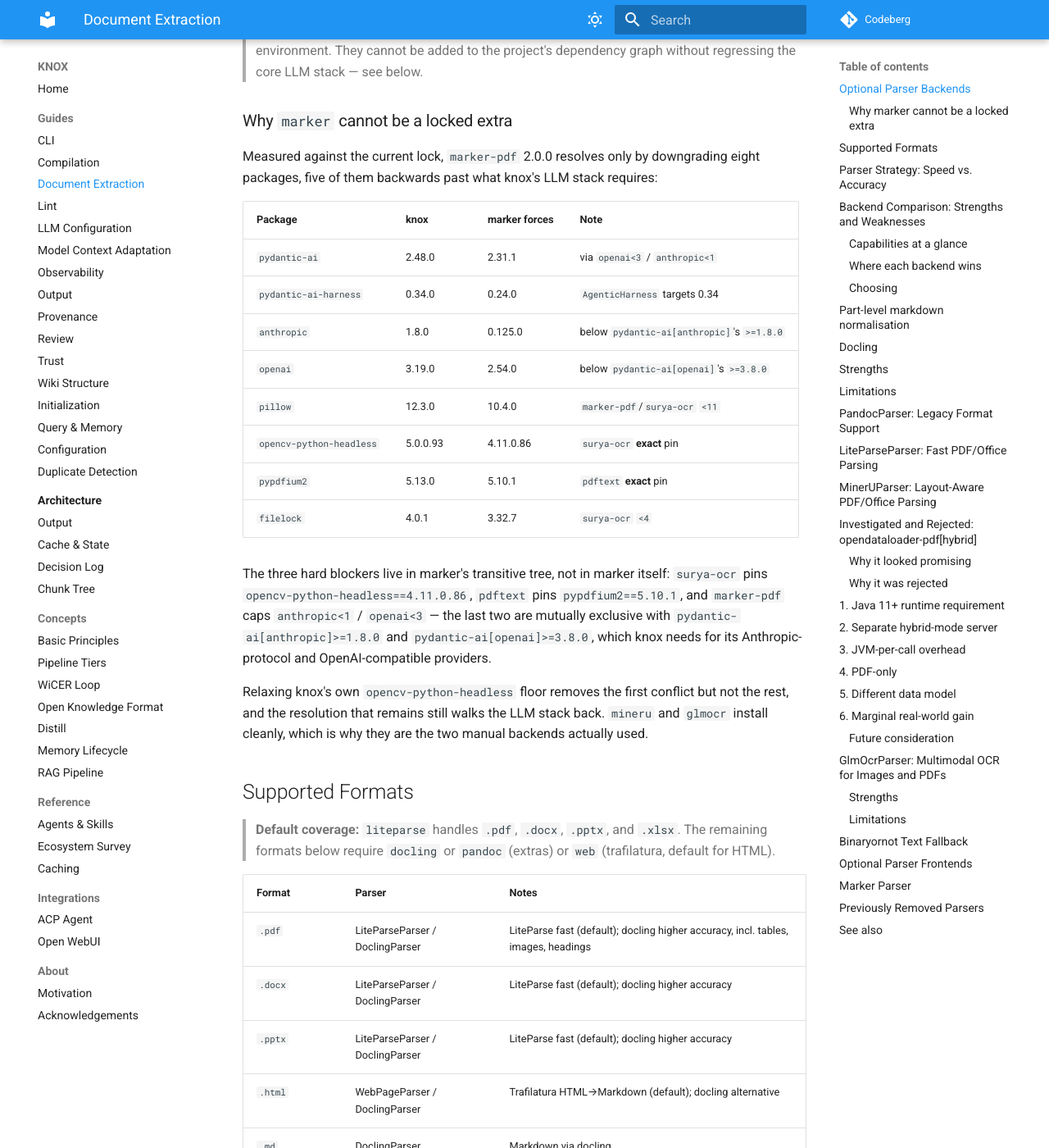
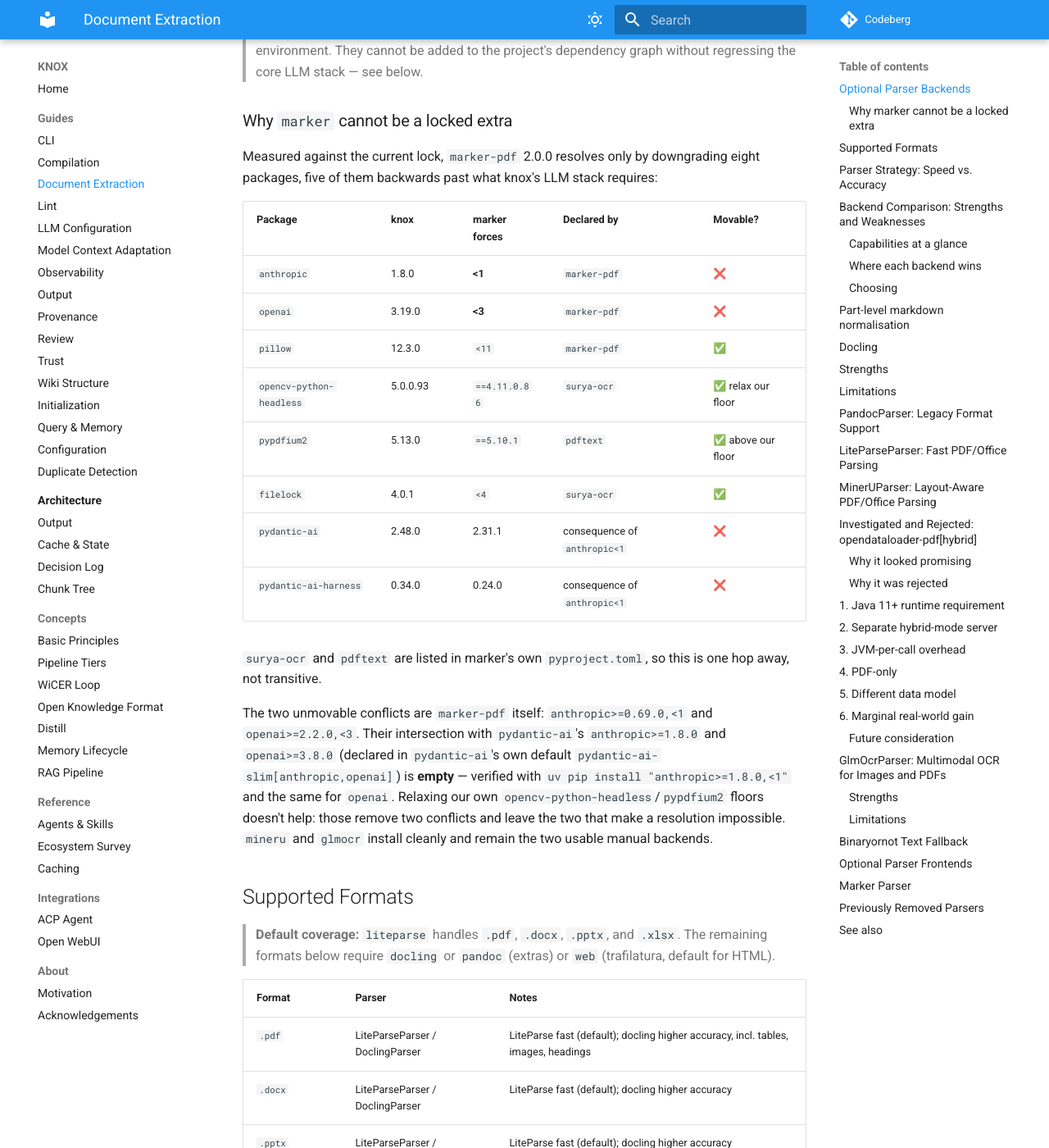
Before and after one commit to jr2804/kompend, an MkDocs documentation site: the page built from docs/guides/document-extraction.md, in a window 1280 px wide and 1400 px high, scrolled down 1141 px. Shown: the whole window at 82% size. Built offline with MkDocs 1.6.1 and Material for MkDocs 9.7.7, drawn with Linux system fonts in a browser that asks for light colours; some of the changed text lies outside the part shown.

Commit message:
docs(parsers): correct marker conflict attribution
The previous commit said the hard blockers "live in marker's transitive tree,
not in marker itself". Wrong: marker-pdf 2.0.0 declares anthropic>=0.69.0,<1
and openai>=2.2.0,<3 directly in its own pyproject.toml, and those are the two
unmovable conflicts — their intersection with pydantic-ai's anthropic>=1.8.0
and openai>=3.8.0 (from pydantic-ai-slim[anthropic,openai], in pydantic-ai's
default deps) is empty.

opencv-python-headless, pypdfium2 and filelock are genuinely one hop down:
surya-ocr 0.22.1 and pdftext 0.7.1 are both named in marker's own file and
carry the exact pins. The pydantic-ai / harness downgrades are downstream
consequences of the anthropic<1 cap, not independent conflicts.

Table now separates "declared by" from "movable", and the prose states that
relaxing our own opencv/pypdfium2 floors removes two conflicts and leaves the
two that make resolution impossible.

```diff
--- a/docs/guides/document-extraction.md
+++ b/docs/guides/document-extraction.md
@@ -58,28 +58,29 @@ Measured against the current lock, `marker-pdf` 2.0.0 resolves only by
 downgrading eight packages, five of them backwards past what knox's LLM stack
 requires:
 
-| Package | knox | marker forces | Note |
-|---------|------|---------------|------|
-| `pydantic-ai` | 2.48.0 | 2.31.1 | via `openai<3` / `anthropic<1` |
-| `pydantic-ai-harness` | 0.34.0 | 0.24.0 | `AgenticHarness` targets 0.34 |
-| `anthropic` | 1.8.0 | 0.125.0 | below `pydantic-ai[anthropic]`'s `>=1.8.0` |
-| `openai` | 3.19.0 | 2.54.0 | below `pydantic-ai[openai]`'s `>=3.8.0` |
-| `pillow` | 12.3.0 | 10.4.0 | `marker-pdf`/`surya-ocr` `<11` |
-| `opencv-python-headless` | 5.0.0.93 | 4.11.0.86 | `surya-ocr` **exact** pin |
-| `pypdfium2` | 5.13.0 | 5.10.1 | `pdftext` **exact** pin |
-| `filelock` | 4.0.1 | 3.32.7 | `surya-ocr` `<4` |
+| Package | knox | marker forces | Declared by | Movable? |
+|---------|------|---------------|-------------|----------|
+| `anthropic` | 1.8.0 | **<1** | `marker-pdf` | ❌ |
+| `openai` | 3.19.0 | **<3** | `marker-pdf` | ❌ |
+| `pillow` | 12.3.0 | `<11` | `marker-pdf` | ✅ |
+| `opencv-python-headless` | 5.0.0.93 | `==4.11.0.86` | `surya-ocr` | ✅ relax our floor |
+| `pypdfium2` | 5.13.0 | `==5.10.1` | `pdftext` | ✅ above our floor |
+| `filelock` | 4.0.1 | `<4` | `surya-ocr` | ✅ |
+| `pydantic-ai` | 2.48.0 | 2.31.1 | consequence of `anthropic<1` | ❌ |
+| `pydantic-ai-harness` | 0.34.0 | 0.24.0 | consequence of `anthropic<1` | ❌ |
 
-The three hard blockers live in marker's transitive tree, not in marker itself:
-`surya-ocr` pins `opencv-python-headless==4.11.0.86`, `pdftext` pins
-`pypdfium2==5.10.1`, and `marker-pdf` caps `anthropic<1` / `openai<3` — the
-last two are mutually exclusive with `pydantic-ai[anthropic]>=1.8.0` and
-`pydantic-ai[openai]>=3.8.0`, which knox needs for its Anthropic-protocol and
-OpenAI-compatible providers.
+`surya-ocr` and `pdftext` are listed in marker's own `pyproject.toml`, so this
+is one hop away, not transitive.
 
-Relaxing knox's own `opencv-python-headless` floor removes the first conflict
-but not the rest, and the resolution that remains still walks the LLM stack
-back. `mineru` and `glmocr` install cleanly, which is why they are the two
-manual backends actually used.
+The two unmovable conflicts are `marker-pdf` itself: `anthropic>=0.69.0,<1`
+and `openai>=2.2.0,<3`. Their intersection with `pydantic-ai`'s
+`anthropic>=1.8.0` and `openai>=3.8.0` (declared in `pydantic-ai`'s own
+default `pydantic-ai-slim[anthropic,openai]`) is **empty** — verified with
+`uv pip install "anthropic>=1.8.0,<1"` and the same for `openai`. Relaxing
+our own `opencv-python-headless`/`pypdfium2` floors doesn't help: those
+remove two conflicts and leave the two that make a resolution impossible.
+`mineru` and `glmocr` install cleanly and remain the two usable manual
+backends.
 
 ## Supported Formats
 
@@ -160,7 +161,7 @@ to on.
 |---------|---------------|-------------|
 | `liteparse` | Fastest by a wide margin (Rust core, no Python ML stack); native PDF via PDFium; office formats via an external LibreOffice install; figures extracted with real bytes; the right default for high-volume, born-digital text. | **No equation support at all** — its Markdown never contains `$$`, so no FORMULA element can ever be produced. Table detection is layout-blind and can produce garbage rows on multi-column pages. No internal captioning (every figure needs the VLM pass). |
 | `docling` | Broadest format coverage (20+, incl. email/EPUB/AsciiDoc); the only backend here that is a single locked extra with no manual install; structure-preserving headings/lists/figures; table structure + formula + code enrichment all available and on by default; RapidOCR handles scanned pages with no GPU. | Slowest of the local backends (ML models per document); table accuracy good but not best-in-class for complex borderless tables; no bounding-box/page-layout coordinates exposed; first parse downloads models. |
-| `marker` | Highest reported benchmark accuracy of the local backends; equations and tables as first-class output; device-aware modes; optional LLM processors for extra quality when an LLM service is configured. | Cannot be a locked extra — its transitive pins (`opencv-python-headless` and `pypdfium2` exact, `anthropic<1`, `openai<3`) force an eight-package downgrade incl. `pydantic-ai` (see [above](#why-marker-cannot-be-a-locked-extra)); model download + GPU strongly preferred; slowest on CPU; internal figure captions only via the opt-in LLM path. |
+| `marker` | Highest reported benchmark accuracy of the local backends; equations and tables as first-class output; device-aware modes; optional LLM processors for extra quality when an LLM service is configured. | Cannot be a locked extra — its own `anthropic<1` / `openai<3` caps contradict `pydantic-ai`'s `anthropic>=1.8.0` / `openai>=3.8.0` (see [above](#why-marker-cannot-be-a-locked-extra)); model download + GPU strongly preferred; slowest on CPU; internal figure captions only via the opt-in LLM path. |
 | `mineru` | Layout-aware with selectable backends (`pipeline` OCR + layout, `vlm`, `hybrid`); `formula_enable`/`table_enable` on by default; parse-method control (`auto`/`ocr`/`txt`) lets you force or skip OCR per corpus. | Cannot be a locked extra; heavy install (torch + ONNX); its Markdown carries no page markers, so `page_count` is reported as unknown (`0`); slower than docling on typical corpora. |
 | `glmocr` | Strong on image-only and raster content (photos, scans, screenshots) via a multimodal VLM; emits a structured per-element JSON (labels + bounding boxes) rather than a flat Markdown blob; no local model, so CPU-only hosts work. | Needs `ZHIPU_API_KEY` (cloud) or a running self-hosted endpoint; network latency per page; cannot be a locked extra; per-element page attribution is fixed to page 1 in the crop path. |
 | `pandoc` | No ML, no model downloads; excellent for legacy text formats (RST, LaTeX, ODT, EPUB, TEX) and any text file without a dedicated parser; equation and code passthrough from LaTeX sources. | No figures, no OCR, no layout analysis — it re-renders whatever the source format already encodes; the binary is downloaded on first use. |
```
Also changed, not shown: 1 other file.
